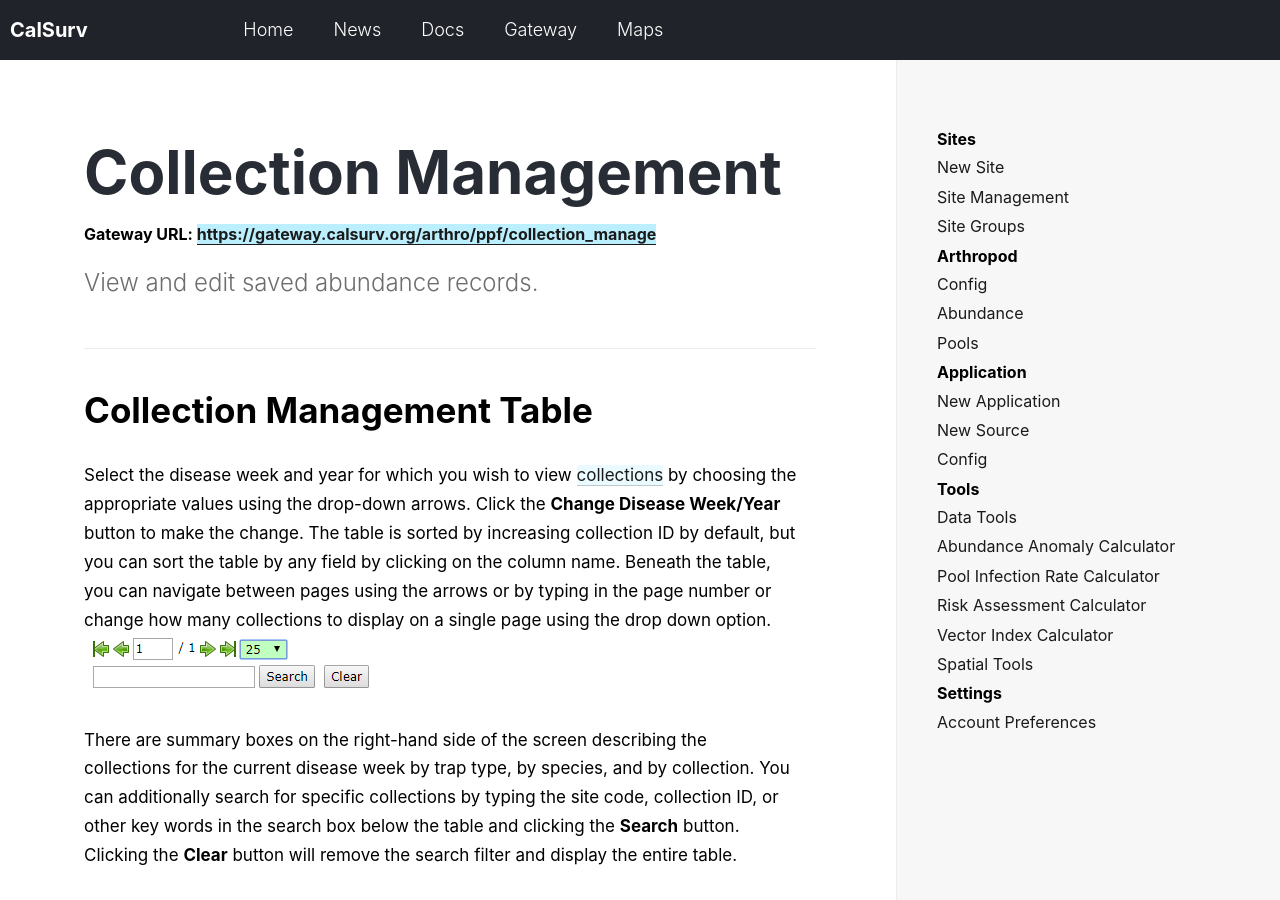
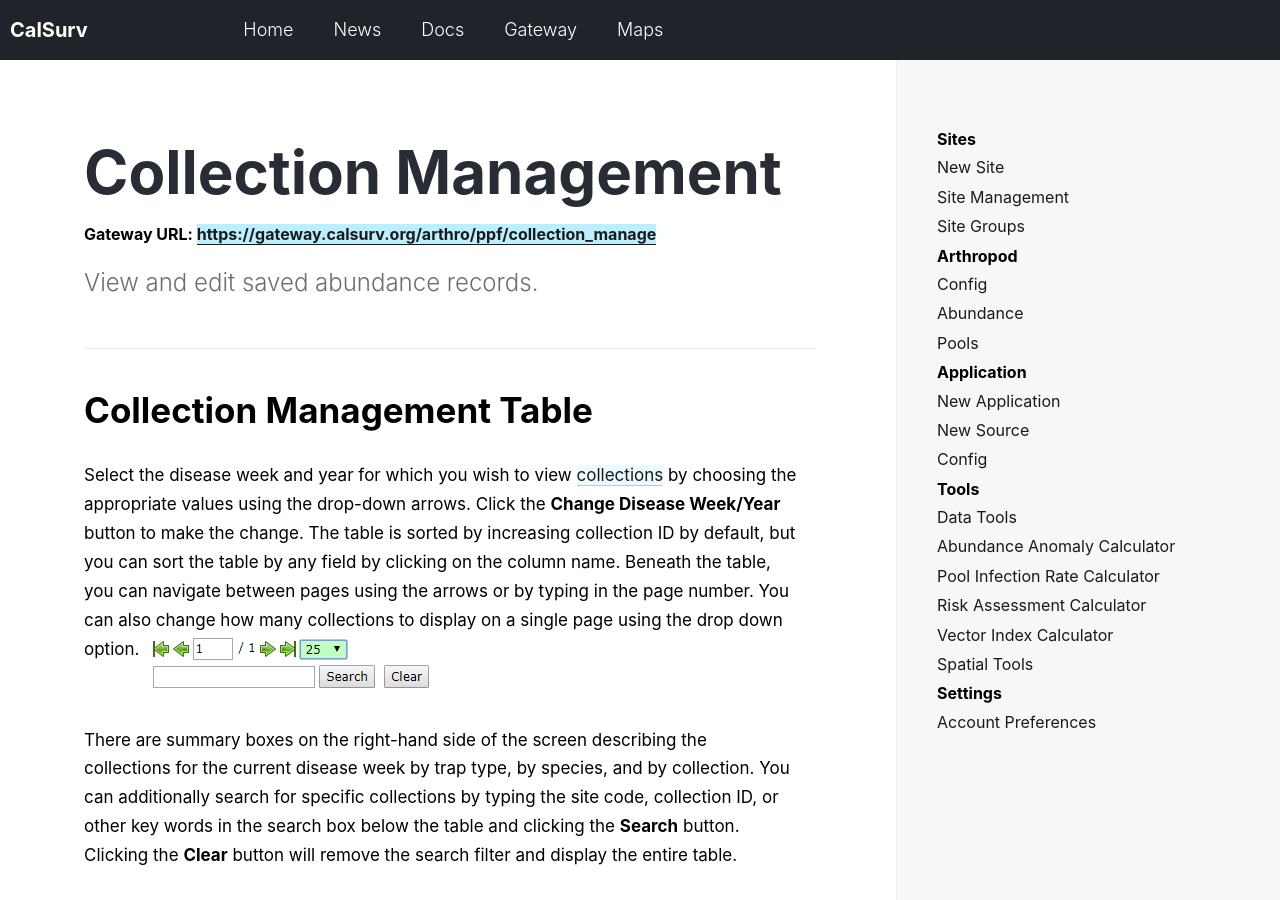
Before and after one commit to tlvaldepena/vectorsurv.org, a Jekyll site: the page built from _docs/arthropod/collection-manage.md, in a window 1280 px wide and 900 px high. Built offline with Jekyll 4.4.1, drawn with Linux system fonts in a browser that asks for light colours.

Commit message:
Update collection-manage.md

```diff
--- a/_docs/arthropod/collection-manage.md
+++ b/_docs/arthropod/collection-manage.md
@@ -7,7 +7,7 @@
 
 ## Collection Management Table
 
-Select the disease week and year for which you wish to view [collections]({{ site.baseurl }}/docs/arthropod/collection) by choosing the appropriate values using the drop-down arrows. Click the **Change Disease Week/Year** button to make the change. The table is sorted by increasing collection ID by default, but you can sort the table by any field by clicking on the column name. Beneath the table, you can navigate between pages using the arrows or by typing in the page number or change how many collections to display on a single page using the drop down option. ![Arrows under table]({{ site.baseurl }}/assets/images/docs/table-search.PNG)
+Select the disease week and year for which you wish to view [collections]({{ site.baseurl }}/docs/arthropod/collection) by choosing the appropriate values using the drop-down arrows. Click the **Change Disease Week/Year** button to make the change. The table is sorted by increasing collection ID by default, but you can sort the table by any field by clicking on the column name. Beneath the table, you can navigate between pages using the arrows or by typing in the page number. You can also change how many collections to display on a single page using the drop down option. ![Arrows under table]({{ site.baseurl }}/assets/images/docs/table-search.PNG)
 
 There are summary boxes on the right-hand side of the screen describing the collections for the current disease week by trap type, by species, and by collection. You can additionally search for specific collections by typing the site code, collection ID, or other key words in the search box below the table and clicking the **Search** button. Clicking the **Clear** button will remove the search filter and display the entire table.
 
```
